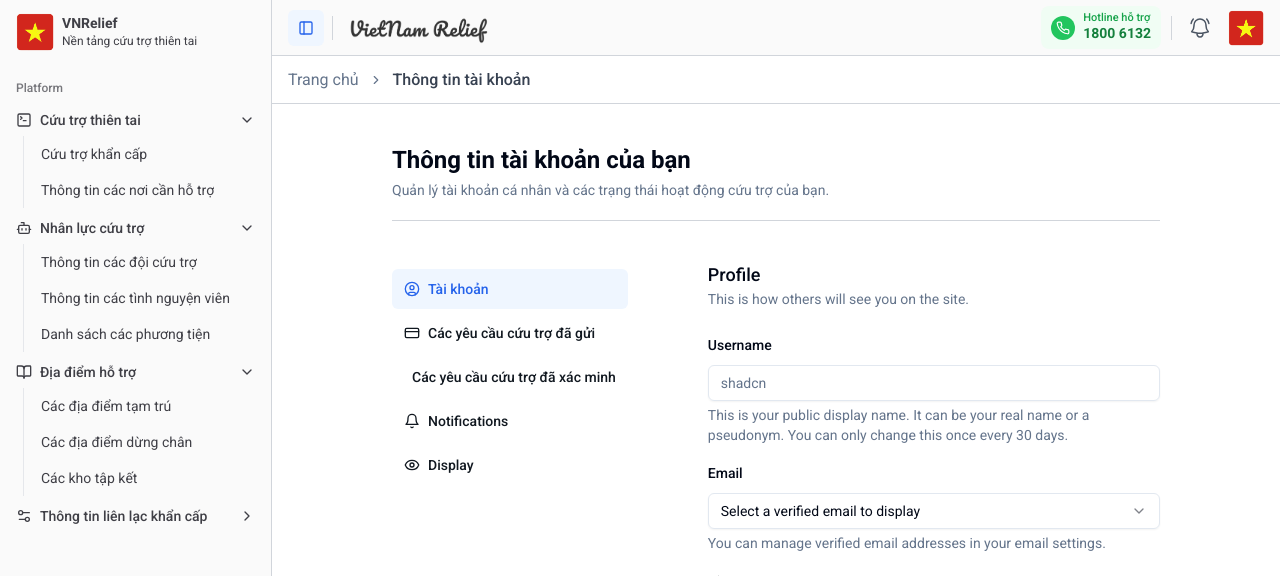
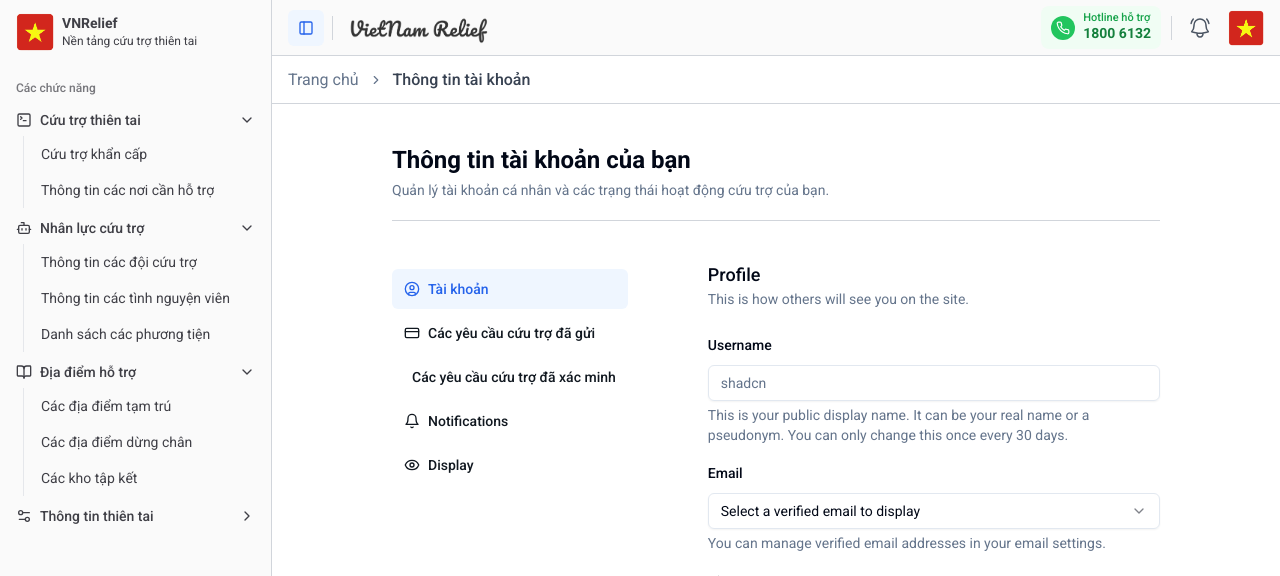
Before and after one commit to duchaunee/vn-relief-cms, a Next.js app: page /tai-khoan in a window 1280 px wide. Shown: the top 576 px of the page. Built offline with nearby package versions, Linux system fonts and the light colour scheme.

Commit message:
update state sidebar

```diff
--- a/components/nav-main.tsx
+++ b/components/nav-main.tsx
@@ -39,7 +39,7 @@ export function NavMain({
 
   return (
     <SidebarGroup>
-      <SidebarGroupLabel>Platform</SidebarGroupLabel>
+      <SidebarGroupLabel>Các chức năng</SidebarGroupLabel>
       <SidebarMenu>
         {items.map((item) => (
           <Collapsible
@@ -69,7 +69,7 @@ export function NavMain({
                           className={cn(
                             "py-4",
                             pathname === subItem.url &&
-                              "bg-red-100 !text-red-600 hover:bg-red-100 active:bg-red-100"
+                              "bg-red-100 !text-red-600 hover:!bg-red-100 active:bg-red-100"
                           )}
                         >
                           <span>{subItem.title}</span>
--- a/constants/side-bar.ts
+++ b/constants/side-bar.ts
@@ -89,11 +89,19 @@ export const dataSidebar = {
       ],
     },
     {
-      title: "Thông tin liên lạc khẩn cấp",
+      title: "Thông tin thiên tai",
       icon: Settings2,
       items: [
         {
-          title: "Liên lạc chính quyền khu vực",
+          title: "Thông tin liên lạc chính quyền",
+          url: "#",
+        },
+        {
+          title: "Thông tin ủng hộ thiên tai",
+          url: "#",
+        },
+        {
+          title: "Tình hình thiên tai",
           url: "#",
         },
       ],
```
